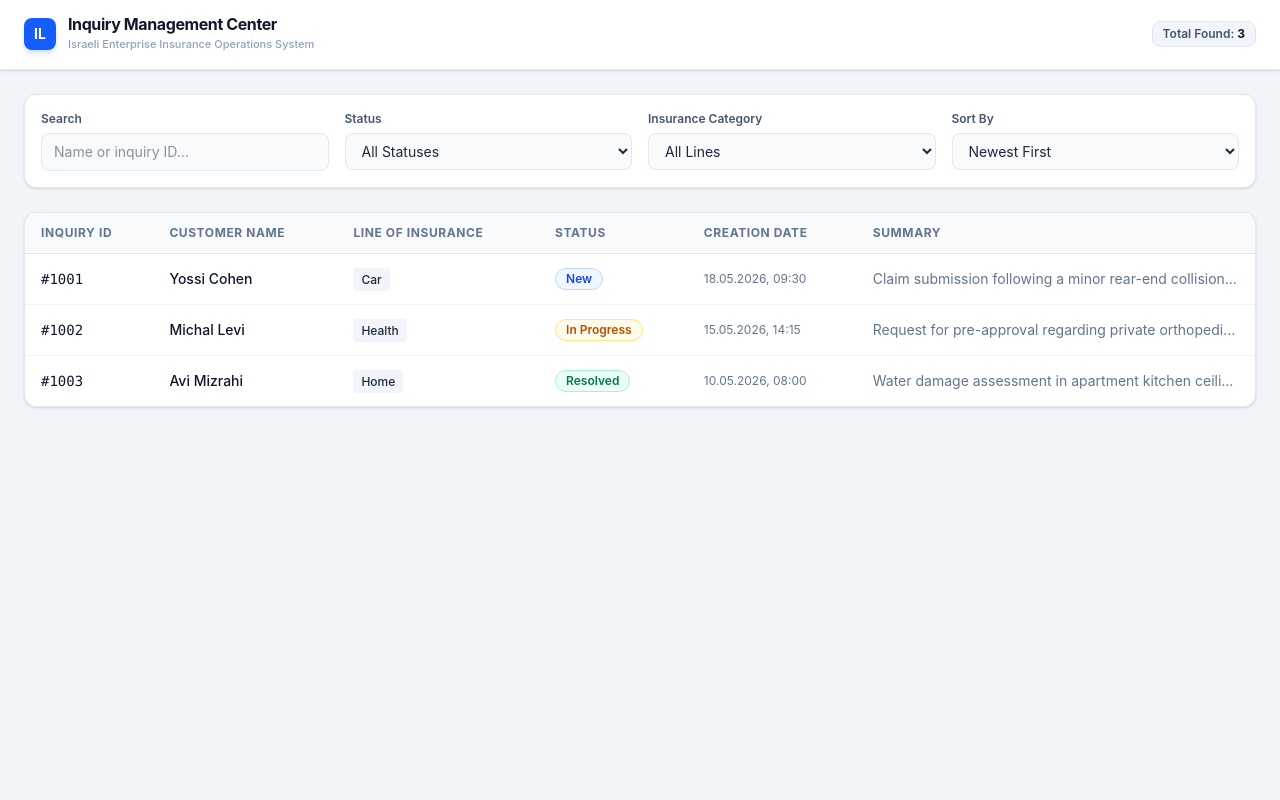
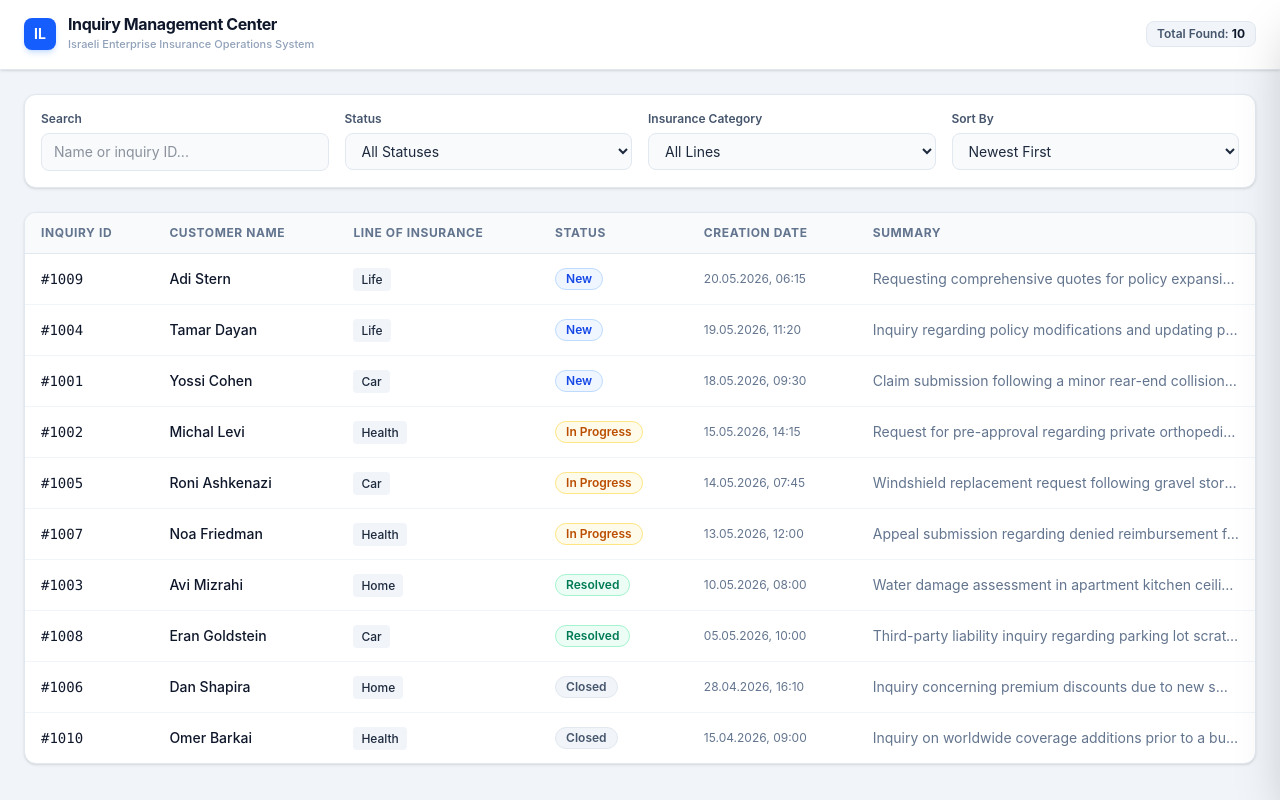
Before and after one commit to ran81/home-task, a React (Vite) app: page / in a window 1280 px wide. Built offline with nearby package versions, Linux system fonts and the light colour scheme.

Commit message:
Clean readme and add more mock data

```diff
--- a/src/App.tsx
+++ b/src/App.tsx
@@ -16,7 +16,6 @@ function App() {
 
   return (
     <div className="min-h-screen bg-slate-100 text-slate-800 antialiased selection:bg-blue-500/10">
-      {/* Application Navigation Header */}
       <header className="bg-white border-b border-slate-200 sticky top-0 z-30 shadow-sm backdrop-blur-md bg-white/95">
         <div className="max-w-400 mx-auto px-4 sm:px-6 py-4 flex items-center justify-between">
           <div className="flex items-center gap-3">
@@ -44,12 +43,9 @@ function App() {
         </div>
       </header>
 
-      {/* Main Container Stage */}
       <main className="max-w-400 mx-auto px-4 sm:px-6 py-6">
-        {/* Global Filters Deck */}
         <InquiryFilters filters={filters} updateFilters={updateFilters} />
 
-        {/* Full-width Table Stage */}
         <div className="w-full">
           <InquiryListTable
             inquiries={inquiries}
@@ -58,7 +54,6 @@ function App() {
           />
         </div>
 
-        {/* Absolute Portal-Style Slide-Over Drawer */}
         <InquiryDetails
           inquiry={selectedInquiry}
           onClose={handleCloseDetails}
--- a/src/components/InquiryDetails.tsx
+++ b/src/components/InquiryDetails.tsx
@@ -8,31 +8,41 @@ interface InquiryDetailsProps {
 }
 
 export function InquiryDetails({ inquiry, onClose }: InquiryDetailsProps) {
-  // Prevent background scrolling when the drawer is open
+  const isOpen = inquiry !== null;
+
+  // Prevent background scrolling only when the drawer is open
   useEffect(() => {
-    if (inquiry) {
+    if (isOpen) {
       document.body.style.overflow = "hidden";
     }
     return () => {
       document.body.style.overflow = "";
     };
-  }, [inquiry]);
-
-  if (!inquiry) {
-    return null;
-  }
+  }, [isOpen]);
 
   return (
-    <div className="fixed inset-0 z-50 flex justify-end">
+    <div
+      className={`fixed inset-0 z-50 flex justify-end transition-all duration-300 ${
+        isOpen ? "pointer-events-auto" : "pointer-events-none"
+      }`}
+    >
       {/* Semi-transparent Backdrop Overlay */}
       <div
-        className="absolute inset-0 bg-slate-900/40 backdrop-blur-sm animate-in fade-in duration-200"
+        className={`absolute inset-0 bg-slate-900/40 backdrop-blur-xs transition-opacity duration-300 ${
+          isOpen ? "opacity-100" : "opacity-0"
+        }`}
         onClick={onClose}
       />
 
       {/* Slide-Over Drawer Panel */}
-      <div className="relative w-full max-w-lg md:max-w-xl h-full bg-white shadow-2xl flex flex-col z-10 border-l border-slate-200 animate-in slide-in-from-right duration-300 ease-out">
-        {/* Header Container */}
+      <div
+        className={`relative w-full max-w-lg md:max-w-xl h-full bg-white shadow-2xl flex flex-col z-10 border-l border-slate-200 transition-transform duration-300 ease-in-out transform ${
+          isOpen ? "translate-x-0" : "translate-x-full"
+        }`}
+      >
+        {/* Render content safely only if data is loaded, preventing crashes while off-screen */}
+        {inquiry && (
+          <>
             <div className="p-5 border-b border-slate-100 bg-slate-50/80 flex items-center justify-between">
               <div>
                 <span className="text-xs font-mono text-slate-400 block font-bold tracking-wider">
@@ -51,9 +61,8 @@ export function InquiryDetails({ inquiry, onClose }: InquiryDetailsProps) {
               </button>
             </div>
 
-        {/* Scrollable Content Deck */}
             <div className="p-6 flex-1 overflow-y-auto space-y-6 text-sm text-slate-700">
-          {/* Section 1: Customer Profile Details */}
+              {/* Customer Profile Details */}
               <div>
                 <h3 className="text-xs font-bold uppercase tracking-wider text-slate-400 mb-3">
                   Customer Information
@@ -92,7 +101,7 @@ export function InquiryDetails({ inquiry, onClose }: InquiryDetailsProps) {
                 </div>
               </div>
 
-          {/* Section 2: Statement Summary */}
+              {/* Statement Summary */}
               <div>
                 <h3 className="text-xs font-bold uppercase tracking-wider text-slate-400 mb-3">
                   Inquiry Summary
@@ -102,7 +111,7 @@ export function InquiryDetails({ inquiry, onClose }: InquiryDetailsProps) {
                 </div>
               </div>
 
-          {/* Section 3: Historical Audit Trail Timeline */}
+              {/* Historical Audit Trail Timeline */}
               <div>
                 <h3 className="text-xs font-bold uppercase tracking-wider text-slate-400 mb-4">
                   Action History Trail
@@ -110,9 +119,7 @@ export function InquiryDetails({ inquiry, onClose }: InquiryDetailsProps) {
                 <div className="relative pl-5 border-l-2 border-slate-100 space-y-6 ml-2">
                   {inquiry.history.map((event) => (
                     <div key={event.id} className="relative">
-                  {/* Timeline Node Bullet */}
                       <div className="absolute -left-[26px] top-1 w-3 h-3 rounded-full bg-slate-300 border-2 border-white ring-4 ring-white" />
-
                       <div className="flex flex-wrap items-baseline justify-between gap-x-2">
                         <span className="font-bold text-slate-900 text-sm">
                           {event.user}
@@ -121,7 +128,6 @@ export function InquiryDetails({ inquiry, onClose }: InquiryDetailsProps) {
                           {formatDate(event.date)}
                         </span>
                       </div>
-
                       <p className="text-xs text-slate-600 mt-1.5 bg-slate-50/60 p-2.5 rounded-lg border border-slate-100">
                         <span className="inline-block font-bold px-1.5 py-0.5 rounded text-[10px] bg-slate-200 text-slate-700 mr-2 uppercase">
                           {event.status}
@@ -133,7 +139,6 @@ export function InquiryDetails({ inquiry, onClose }: InquiryDetailsProps) {
                 </div>
               </div>
 
-          {/* Section 4: Operational System Context */}
               <div className="pt-2">
                 <h3 className="text-xs font-bold uppercase tracking-wider text-slate-400 mb-3">
                   System Telemetry
@@ -158,6 +163,8 @@ export function InquiryDetails({ inquiry, onClose }: InquiryDetailsProps) {
                 </div>
               </div>
             </div>
+          </>
+        )}
       </div>
     </div>
   );
--- a/src/mock/data.ts
+++ b/src/mock/data.ts
@@ -91,4 +91,212 @@ export const MOCK_INQUIRIES: Inquiry[] = [
       },
     ],
   },
+  {
+    id: "1004",
+    customerName: "Tamar Dayan",
+    customerDetails: {
+      idNumber: "054321098",
+      phone: "053-2221100",
+      email: "tamar.dayan@hotmail.com",
+    },
+    status: "New",
+    category: "Life",
+    createdAt: "2026-05-19T11:20:00Z",
+    summary:
+      "Inquiry regarding policy modifications and updating premium beneficiaries.",
+    history: [
+      {
+        id: "h7",
+        date: "2026-05-19T11:20:00Z",
+        status: "New",
+        user: "System",
+        comment: "Beneficiary change request form uploaded by user.",
+      },
+    ],
+  },
+  {
+    id: "1005",
+    customerName: "Roni Ashkenazi",
+    customerDetails: {
+      idNumber: "043210987",
+      phone: "054-9876543",
+      email: "roni.ash@gmail.com",
+    },
+    status: "In Progress",
+    category: "Car",
+    createdAt: "2026-05-14T07:45:00Z",
+    summary:
+      "Windshield replacement request following gravel storm damage on Highway 6.",
+    history: [
+      {
+        id: "h8",
+        date: "2026-05-14T07:45:00Z",
+        status: "New",
+        user: "System",
+        comment: "Digital claim file initialized.",
+      },
+      {
+        id: "h9",
+        date: "2026-05-15T09:15:00Z",
+        status: "In Progress",
+        user: "Gal (Rep)",
+        comment:
+          "Authorized repair voucher forwarded to partner garage network.",
+      },
+    ],
+  },
+  {
+    id: "1006",
+    customerName: "Dan Shapira",
+    customerDetails: {
+      idNumber: "023456782",
+      phone: "052-4445566",
+      email: "d.shapira@yahoo.com",
+    },
+    status: "Closed",
+    category: "Home",
+    createdAt: "2026-04-28T16:10:00Z",
+    summary:
+      "Inquiry concerning premium discounts due to new smart home security installation.",
+    history: [
+      {
+        id: "h10",
+        date: "2026-04-28T16:10:00Z",
+        status: "New",
+        user: "System",
+        comment: "Inquiry logged via CRM portal.",
+      },
+      {
+        id: "h11",
+        date: "2026-04-30T13:00:00Z",
+        status: "Closed",
+        user: "Maya (Rep)",
+        comment:
+          "Applied 5% protective system discount to policy structure. Case closed.",
+      },
+    ],
+  },
+  {
+    id: "1007",
+    customerName: "Noa Friedman",
+    customerDetails: {
+      idNumber: "087654321",
+      phone: "050-8889900",
+      email: "noa.friedman@gmail.com",
+    },
+    status: "In Progress",
+    category: "Health",
+    createdAt: "2026-05-13T12:00:00Z",
+    summary:
+      "Appeal submission regarding denied reimbursement for out-of-network dental care.",
+    history: [
+      {
+        id: "h12",
+        date: "2026-05-13T12:00:00Z",
+        status: "New",
+        user: "System",
+        comment: "Inquiry initialized via formal email appeal document.",
+      },
+      {
+        id: "h13",
+        date: "2026-05-16T15:30:00Z",
+        status: "In Progress",
+        user: "Dana (Rep)",
+        comment:
+          "Escalated file parameters to senior medical claims appeals committee.",
+      },
+    ],
+  },
+  {
+    id: "1008",
+    customerName: "Eran Goldstein",
+    customerDetails: {
+      idNumber: "065432109",
+      phone: "054-3334455",
+      email: "eran.gold@gmail.com",
+    },
+    status: "Resolved",
+    category: "Car",
+    createdAt: "2026-05-05T10:00:00Z",
+    summary:
+      "Third-party liability inquiry regarding parking lot scratch incident in Haifa.",
+    history: [
+      {
+        id: "h14",
+        date: "2026-05-05T10:00:00Z",
+        status: "New",
+        user: "System",
+        comment: "Phone registration completed.",
+      },
+      {
+        id: "h15",
+        date: "2026-05-07T11:00:00Z",
+        status: "In Progress",
+        user: "Gal (Rep)",
+        comment: "Collected matching statements from opposing party insurer.",
+      },
+      {
+        id: "h16",
+        date: "2026-05-09T14:20:00Z",
+        status: "Resolved",
+        user: "Gal (Rep)",
+        comment: "Settlement finalized. Financial clearance fully processed.",
+      },
+    ],
+  },
+  {
+    id: "1009",
+    customerName: "Adi Stern",
+    customerDetails: {
+      idNumber: "076543210",
+      phone: "052-1112233",
+      email: "adi.stern@gmail.com",
+    },
+    status: "New",
+    category: "Life",
+    createdAt: "2026-05-20T06:15:00Z",
+    summary:
+      "Requesting comprehensive quotes for policy expansion to cover critical illness.",
+    history: [
+      {
+        id: "h17",
+        date: "2026-05-20T06:15:00Z",
+        status: "New",
+        user: "System",
+        comment:
+          "Automated submission received via customer dashboard application.",
+      },
+    ],
+  },
+  {
+    id: "1010",
+    customerName: "Omer Barkai",
+    customerDetails: {
+      idNumber: "045678912",
+      phone: "053-7778899",
+      email: "omer.b@cyber-security.co.il",
+    },
+    status: "Closed",
+    category: "Health",
+    createdAt: "2026-04-15T09:00:00Z",
+    summary:
+      "Inquiry on worldwide coverage additions prior to a business relocation layout.",
+    history: [
+      {
+        id: "h18",
+        date: "2026-04-15T09:00:00Z",
+        status: "New",
+        user: "System",
+        comment: "Inquiry initialized via premium corporate account route.",
+      },
+      {
+        id: "h19",
+        date: "2026-04-18T16:45:00Z",
+        status: "Closed",
+        user: "Maya (Rep)",
+        comment:
+          "Provided target international rider documents. Customer declined options, file archived.",
+      },
+    ],
+  },
 ];
```
Also changed, not shown: 1 other file (tests, documents, lock files or other folders). Lines whose indentation alone changed are shown as unchanged.
